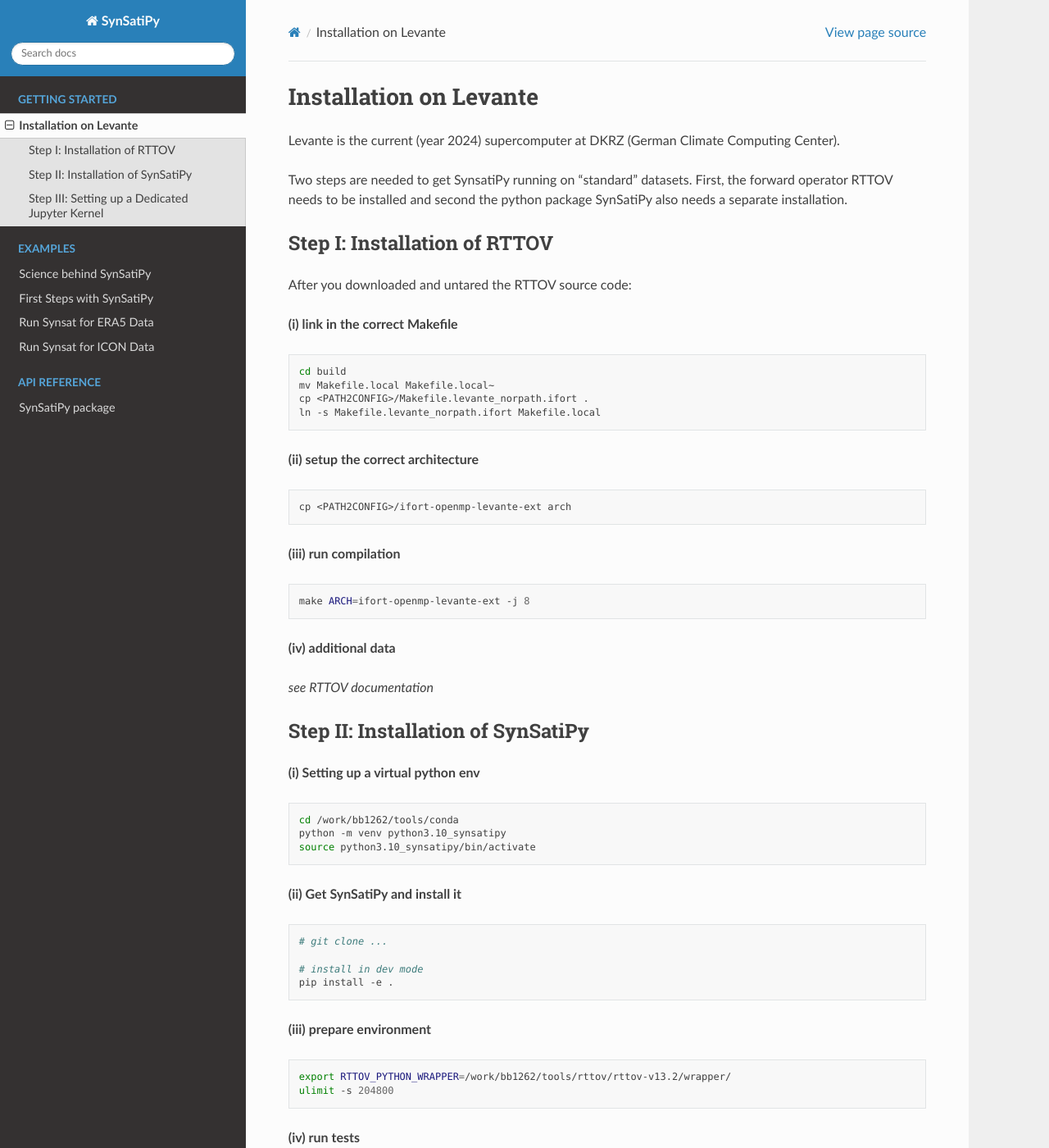
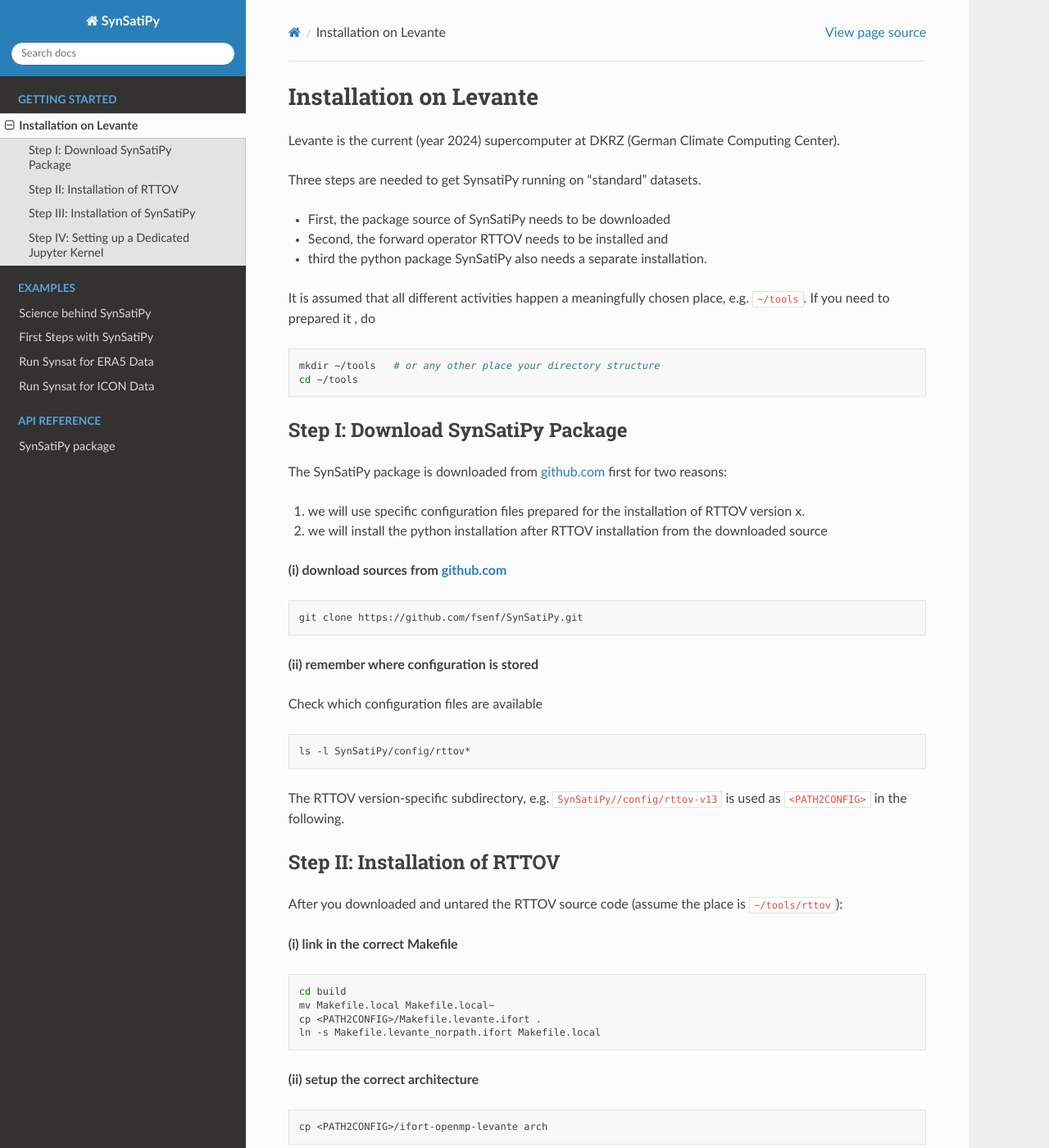
Before and after one commit to fsenf/SynSatiPy, a Sphinx documentation site: the page built from docs/Installation_on_Levante.md, in a window 1280 px wide and 1400 px high. Shown: the whole window at 82% size. Built offline with Sphinx 7.4.7 and the Read the Docs theme 3.1.0, drawn with Linux system fonts in a browser that asks for light colours; pages that are not in the unit, such as notebooks, are missing from menus; some of the changed text lies outside the part shown.

Commit message:
extended installation capabilities: - included config files for RTTOV v14 - split between config of RTTOV v13 and v14 - renamed config files - updated documentation

````diff
--- a/docs/Installation_on_Levante.md
+++ b/docs/Installation_on_Levante.md
@@ -3,30 +3,76 @@
 
 Levante is the current (year 2024) supercomputer at DKRZ (German Climate Computing Center).
 
-Two steps are needed to get SynsatiPy running on "standard" datasets. First, the forward operator RTTOV needs to be installed and second the python package SynSatiPy also needs a separate installation.
+Three steps are needed to get SynsatiPy running on "standard" datasets.
+- First, the package source of SynSatiPy needs to be downloaded
+- Second, the forward operator RTTOV needs to be installed and
+- third the python package SynSatiPy also needs a separate installation.
 
-## Step I: Installation of RTTOV
+It is assumed that all different activities happen a meaningfully chosen place, e.g. `~/tools`. If you need to prepared it , do
 
-After you downloaded and untared the RTTOV source code:
+```bash
+mkdir ~/tools   # or any other place your directory structure
+cd ~/tools
+```
+
+
+## Step I: Download SynSatiPy Package
+The SynSatiPy package is downloaded from github.com first for two reasons:
+1. we will use specific configuration files prepared for the installation of RTTOV version x.
+2. we will install the python installation after RTTOV installation from the downloaded source
+
+
+**(i) download sources from github.com**
+```bash
+git clone https://github.com/fsenf/SynSatiPy.git
+```
+
+**(ii) remember where configuration is stored**
+
+Check which configuration files are available
+```bash
+ls -l SynSatiPy/config/rttov*
+```
+
+The RTTOV version-specific subdirectory, e.g. `SynSatiPy//config/rttov-v13` is used as `<PATH2CONFIG>` in the following.
+
+## Step II: Installation of RTTOV
+
+After you downloaded and untared the RTTOV source code (assume the place is `~/tools/rttov`):
 
 **(i) link in the correct Makefile**
 ```bash
 cd build
 mv Makefile.local Makefile.local~
-cp <PATH2CONFIG>/Makefile.levante_norpath.ifort .
+cp <PATH2CONFIG>/Makefile.levante.ifort .
 ln -s Makefile.levante_norpath.ifort Makefile.local
 ```
 
 **(ii) setup the correct architecture**
 ```bash
-cp <PATH2CONFIG>/ifort-openmp-levante-ext arch
+cp <PATH2CONFIG>/ifort-openmp-levante arch
+```
+
+**(iii) prepare compilation**
+
+```bash
+module purge
+
+#--- check that no conda env is loaded
+# source ~/.bash_condainit
+# conda deactivate
+
+# module load intel-oneapi-compilers openmpi/4.1.2-intel-2021.5.0 netcdf-c/4.8.1-openmpi-4.1.2-intel-2021.5.0 netcdf-fortran/4.5.3-openmpi-4.1.2-intel-2021.5.0 hdf5/1.12.1-openmpi-4.1.2-intel-2021.5.0
+module load python3
+
+../build/Makefile.PL RTTOV_NETCDF=1 RTTOV_F2PY=1 RTTOV_USER_LAPACK=0
 ```
 
 
-
-**(iii) run compilation**
+**(iv) run compilation**
 ```bash
-make ARCH=ifort-openmp-levante-ext -j 8
+cd ../src
+make ARCH=ifort-openmp-levante -j 8
 ```
 
 **(iv) additional data**
@@ -34,13 +80,18 @@
 *see RTTOV documentation*
 
 
-## Step II: Installation of SynSatiPy
+## Step III: Installation of SynSatiPy
 
 
 **(i) Setting up a virtual python env**
 
+go to your place where python/conda envs are stored
+
 ```bash
-cd /work/bb1262/tools/conda
+cd ~/tools
+mkdir python
+cd python
+
 python -m venv python3.10_synsatipy
 source python3.10_synsatipy/bin/activate
 ```
@@ -72,7 +123,7 @@
 If all tests run successfully than the installation procedure went well up to this point.
 
 
-## Step III: Setting up a Dedicated Jupyter Kernel
+## Step IV: Setting up a Dedicated Jupyter Kernel
 
 This is a bit tricky because we need to use python from our env, but jupyter from the base conda.
 
````
Also changed, not shown: 6 other files.
